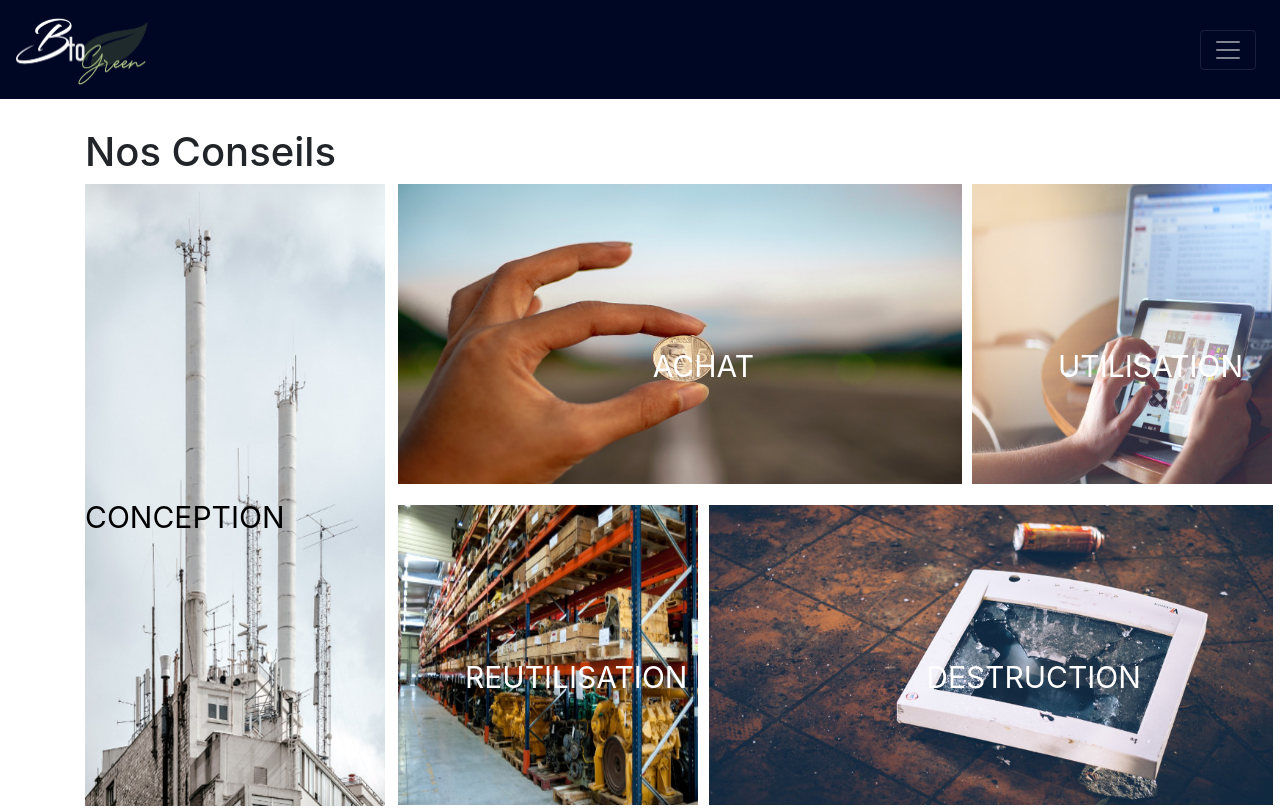
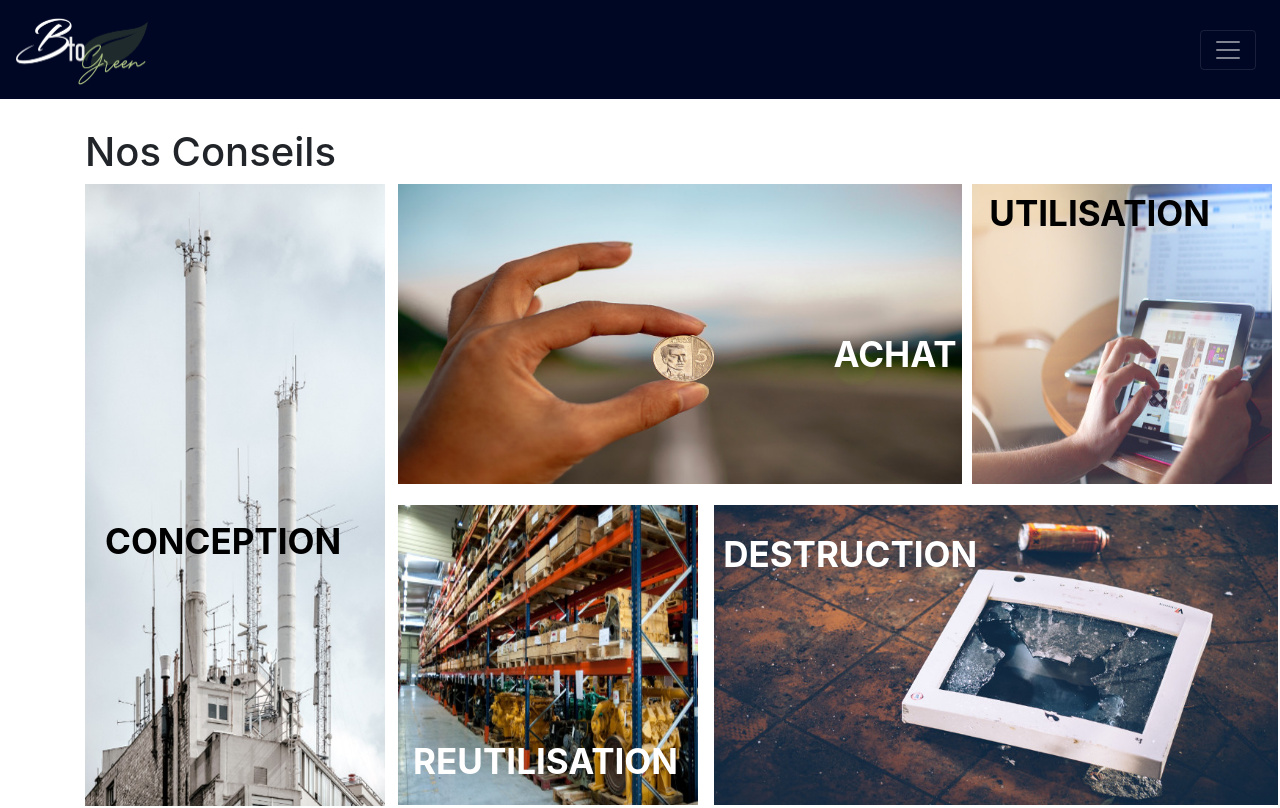
Before and after one commit to finlor/hackathon, a React (Create React App) app in the folder front/: page /conseil in a window 1280 px wide. Shown: the top 808 px of the page. Built offline with nearby package versions, Linux system fonts and the light colour scheme; a web font is replaced by a local one.

Commit message:
review title conseils

```diff
--- a/front/src/containers/AdviceObsolet.scss
+++ b/front/src/containers/AdviceObsolet.scss
@@ -1,6 +1,6 @@
 .adviceobsolet {
   padding-top: 100px;
-  background-image: url("https://asmmag.com/wp-content/uploads/2016/03/sustainable_cities.jpg");
+  background-image: url("http://projets-architecte-urbanisme.fr/images-archi/2013/05/modul-air-eiffage-ville-2030.jpg");
   background-repeat: no-repeat;
   background-attachment: fixed;
   background-size: 100%;
@@ -12,8 +12,11 @@
     .article {
       padding: 50px;
       background-image: linear-gradient(141deg, #a8bec5 0%, white 51%, #dddfb6 95%);
+      opacity: 0.85;
       border-bottom-right-radius: 25px;
       border-top-right-radius: 25px;
+
+
     }
 
     .titre {
@@ -28,11 +31,12 @@
     }
 
     .image {
-      background-image: url('/images/leave.jpg');
+      background-image: url('https://i.pinimg.com/236x/bd/10/2a/bd102a437b60916276b3eac37a936e65--zen-rock-rock-art.jpg');
       background-size: cover;
       border-bottom-left-radius: 25px;
       border-top-left-radius: 25px;
 
+
     }
   }
 }
--- a/front/src/containers/Advices.jsx
+++ b/front/src/containers/Advices.jsx
@@ -17,7 +17,7 @@ class Advices extends React.Component {
                 <img className={"conception"} src={"./images/conception.jpeg"} />
               </Link>
               <div className='hoverAdvicesImg policetitre concep'>
-                <p>CONCEPTION</p>
+                <p className="titreCONCEPTION">CONCEPTION</p>
               </div>
             </Col>
             <Col className="Colonne" xs="12" lg="8">
@@ -27,7 +27,7 @@ class Advices extends React.Component {
                     <img className={"purchase"} src={"./images/purchase.jpg"} />
                   </Link>
                   <div className='Img policetitre achat'>
-                    <p>ACHAT</p>
+                    <p className="titreACHAT">ACHAT</p>
                   </div>
                 </Col>
                 <Col className="Colonne" xs="12" lg="4" >
@@ -35,7 +35,7 @@ class Advices extends React.Component {
                     <img className={"use"} src={"./images/use.jpeg"} />
                   </Link>
                   <div className='Img policetitre uti'>
-                    <p>UTILISATION</p>
+                    <p className="titreUTILISATION">UTILISATION</p>
                   </div>
                 </Col>
               </Row>
@@ -45,7 +45,7 @@ class Advices extends React.Component {
                     <img className={"reuse"} src={"./images/reuse.jpeg"} />
                   </Link>
                   <div className='Img policetitre reut'>
-                    <p>REUTILISATION</p>
+                    <p className="titreREUTILISATION">REUTILISATION</p>
                   </div>
                 </Col>
                 <Col className="Colonne" xs="12" lg="8" >
@@ -53,7 +53,7 @@ class Advices extends React.Component {
                     <img className={"destruction"} src={"./images/destruction.jpg"} />
                   </Link>
                   <div className='Img policetitre dest'>
-                    <p>DESTRUCTION</p>
+                    <p className="titreDESTRUCTION">DESTRUCTION</p>
                   </div>
                 </Col>
               </Row>
--- a/front/src/containers/Advices.scss
+++ b/front/src/containers/Advices.scss
@@ -1,4 +1,4 @@
-.advices{
+.advices {
   padding-top: 10%;
   padding-bottom: 10%;
 
@@ -6,7 +6,10 @@
     position: relative;
   }
 
-  .purchase, .use, .reuse, .destruction{
+  .purchase,
+  .use,
+  .reuse,
+  .destruction {
     max-height: 300px;
     text-align: center;
 
@@ -14,11 +17,40 @@
 
   .policetitre {
     font-family: 'Bebas'important;
-    font-size: 30px;
+    font-weight: bold;
     color: white;
 
+    .titreCONCEPTION {
+      padding: 20px;
+      font-size: 35px;
+    }
+
+    .titreACHAT {
+      padding-left: 80px;
+      padding-top: 80px;
+      font-size: 35px;
+    }
+
+    .titreUTILISATION {
+      padding-bottom: 80px;
+      font-size: 35px;
+      color: black;
+    }
+
+    .titreREUTILISATION {
+      padding-left: 0;
+      padding-top: 80px;
+      font-size: 35px;
+    }
+
+    .titreDESTRUCTION {
+      padding: 20px;
+      font-size: 35px;
+    }
+
   }
-  .Img{
+
+  .Img {
     position: absolute;
     top: 50%;
 
@@ -30,7 +62,7 @@
 
   }
 
-  .conception{
+  .conception {
     max-width: 300px;
   }
 
@@ -44,36 +76,48 @@
     margin: 0px;
     padding: 0px;
   }
-  .purchase{
+
+  .purchase {
     margin-left: -14%;
 
   }
 
-  .reuse{
+  .reuse {
     margin-left: -30%;
   }
+
   .reut {
 
     margin-bottom: 111%;
     bottom: 10%;
+    right: 10%;
 
 
   }
-  .destruction{
-    margin-left: -2%;
+
+  .destruction {
+    margin-left: -1%;
   }
+
   .dest {
-    left: 44%;
-    top: 50%;
+    left: 0%;
+    top: 1%;
 
   }
-  .purchase, .use{
+
+  .purchase,
+  .use {
     margin-bottom: 4.4%;
   }
 
-  .uti, .achat {
-    left: 40%;
-    top: 50%;
+  .uti {
+    right: 0%;
+    top: 1%;
+
+  }
+  .achat {
+    right: 0%;
+    top: 20%;
 
   }
 }
--- a/front/src/containers/Home.jsx
+++ b/front/src/containers/Home.jsx
@@ -37,7 +37,7 @@ class Home extends Component {
             <h2>DEPUIS VOTRE CONNEXION SUR LE SITE</h2>
             <h3>{this.state.fromnow} / ppm</h3>
             <div className="agirlink">
-              <Link className="linkcolor" to='/pagefirst'>Agir...</Link>
+              <Link className="linkcolor" to='/pagefirst'>Agir</Link>
             </div>
           </div>
         </div>
--- a/front/src/containers/Home.scss
+++ b/front/src/containers/Home.scss
@@ -50,8 +50,8 @@
 
 
         .linkcolor {
-          padding-left: 30px;
-          padding-right: 30px;
+          padding-left: 40px;
+          padding-right: 40px;
           border: 2px solid white;
           background-color: white;
           border-radius: 10px;
```
